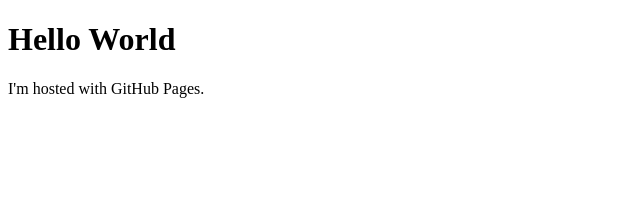
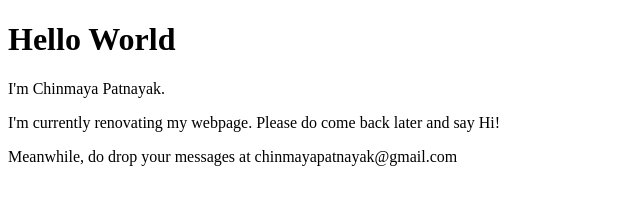
Before and after one commit to chinmayapatnayak/chinmayapatnayak.github.io, a plain HTML site: page index.html in a window 1280 px wide. Shown: the whole page, without its empty margins (0-640 px from the left). Drawn offline with Linux system fonts and the light colour scheme.

Commit message:
Update index.html

```diff
--- a/index.html
+++ b/index.html
@@ -2,6 +2,8 @@
 <html>
 <body>
 <h1>Hello World</h1>
-<p>I'm hosted with GitHub Pages.</p>
+<p>I'm Chinmaya Patnayak.</p>
+<p>I'm currently renovating my webpage. Please do come back later and say Hi!</p>
+<p>Meanwhile, do drop your messages at chinmayapatnayak@gmail.com</p>
 </body>
 </html>
```
